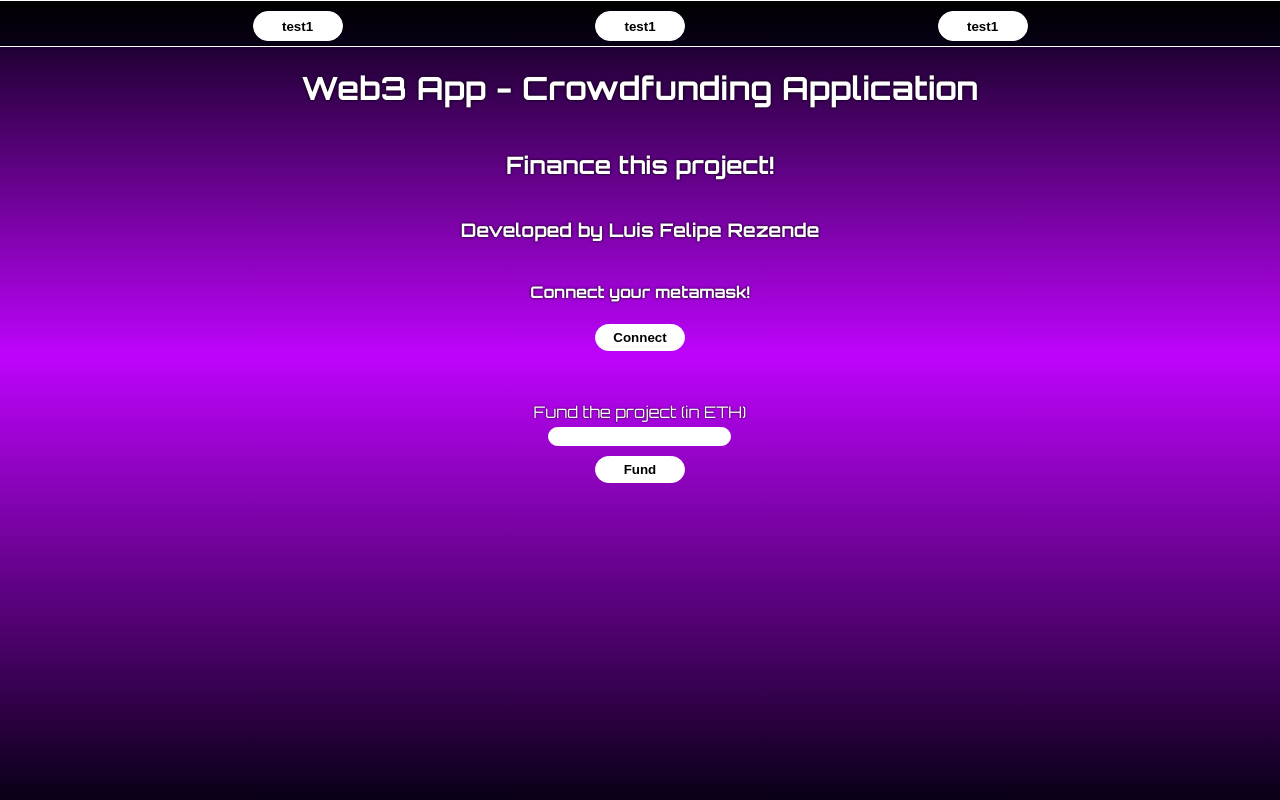
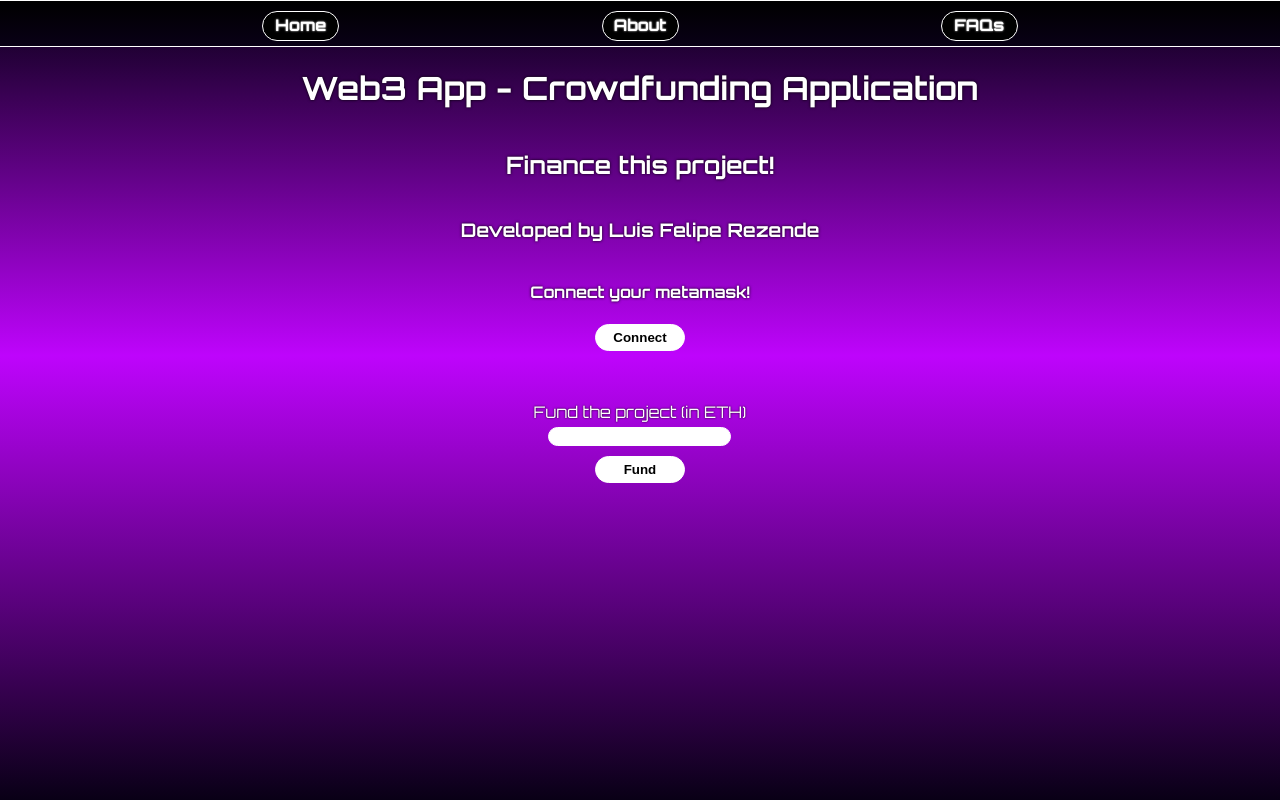
Before and after one commit to LFRezende/Web3-FundMe-App, a plain HTML site: page index.html in a window 1280 px wide. Drawn offline with Linux system fonts and the light colour scheme; a web font is replaced by a local one.

Commit message:
Refined HEADBAND

```diff
--- a/index.html
+++ b/index.html
@@ -16,9 +16,9 @@
   <body>
     <div id="hero">
       <div class="headBand">
-        <button class="btn-top">test1</button>
-        <button class="btn-top">test1</button>
-        <button class="btn-top">test1</button>
+        <div class="headOpt">Home</div>
+        <div class="headOpt">About</div>
+        <div class="headOpt">FAQs</div>
       </div>
       <h1>Web3 App - Crowdfunding Application</h1>
       <h2>Finance this project!</h2>
--- a/styles.css
+++ b/styles.css
@@ -101,18 +101,21 @@ body {
   background: linear-gradient(rgb(26, 194, 26), white);
 }
 
-.btn-top {
-  width: 90px;
-  padding: 5px 3px;
+.headOpt {
+  text-align: center;
+  width: 75px;
   border: 1px solid white;
   border-radius: 20px;
-  color: black;
+  color: white;
   font-weight: bold;
-  background-color: white;
+  background-color: black;
+  padding-top: 3px;
+  text-shadow: 0 0 2px white;
 }
 
-.btn-top:hover {
-  color: white;
-  background-color: black;
+.headOpt:hover {
+  color: black;
+  background-color: white;
   border: 1px solid white;
+  text-shadow: 0 0 2px black;
 }
```
